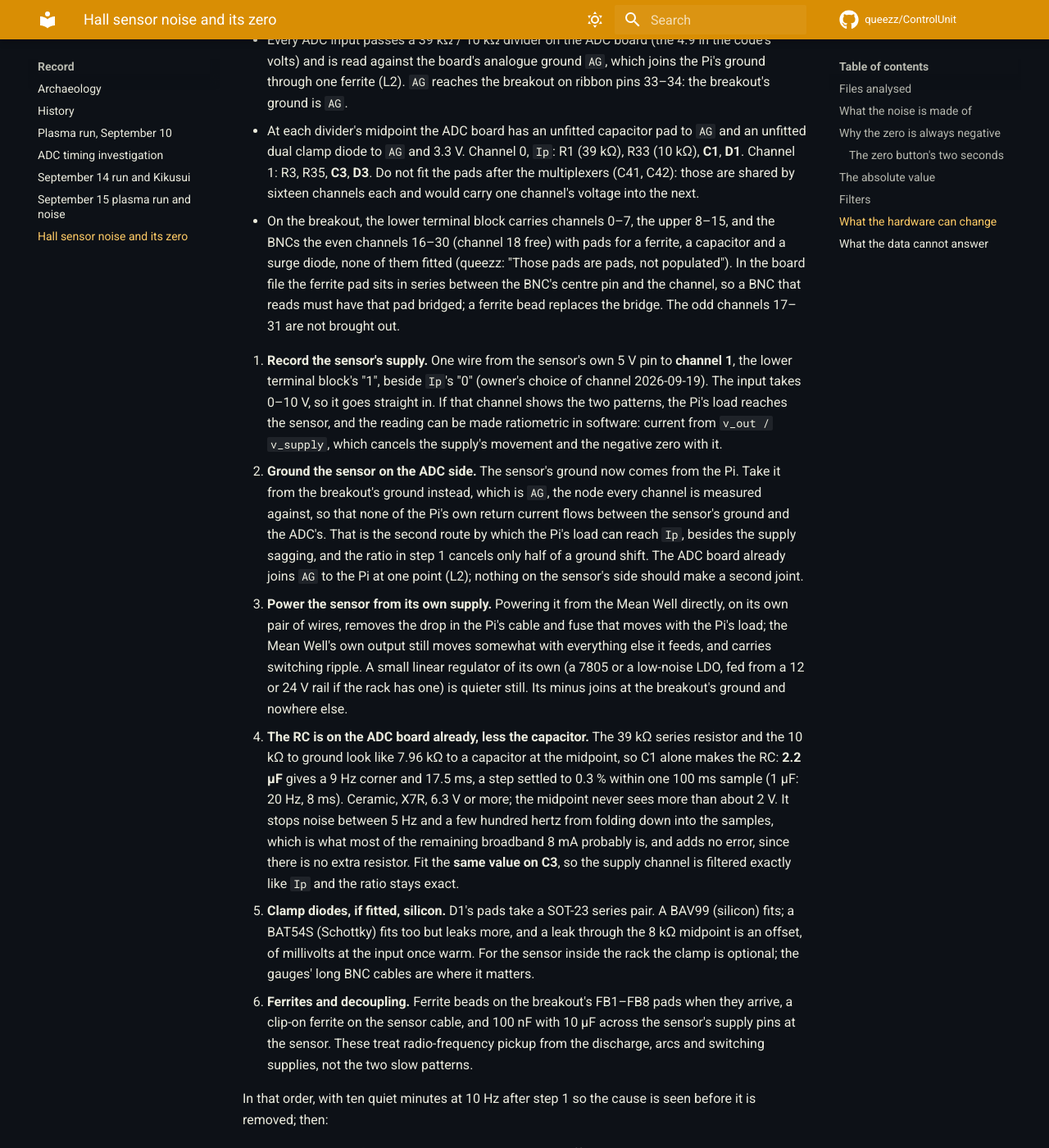
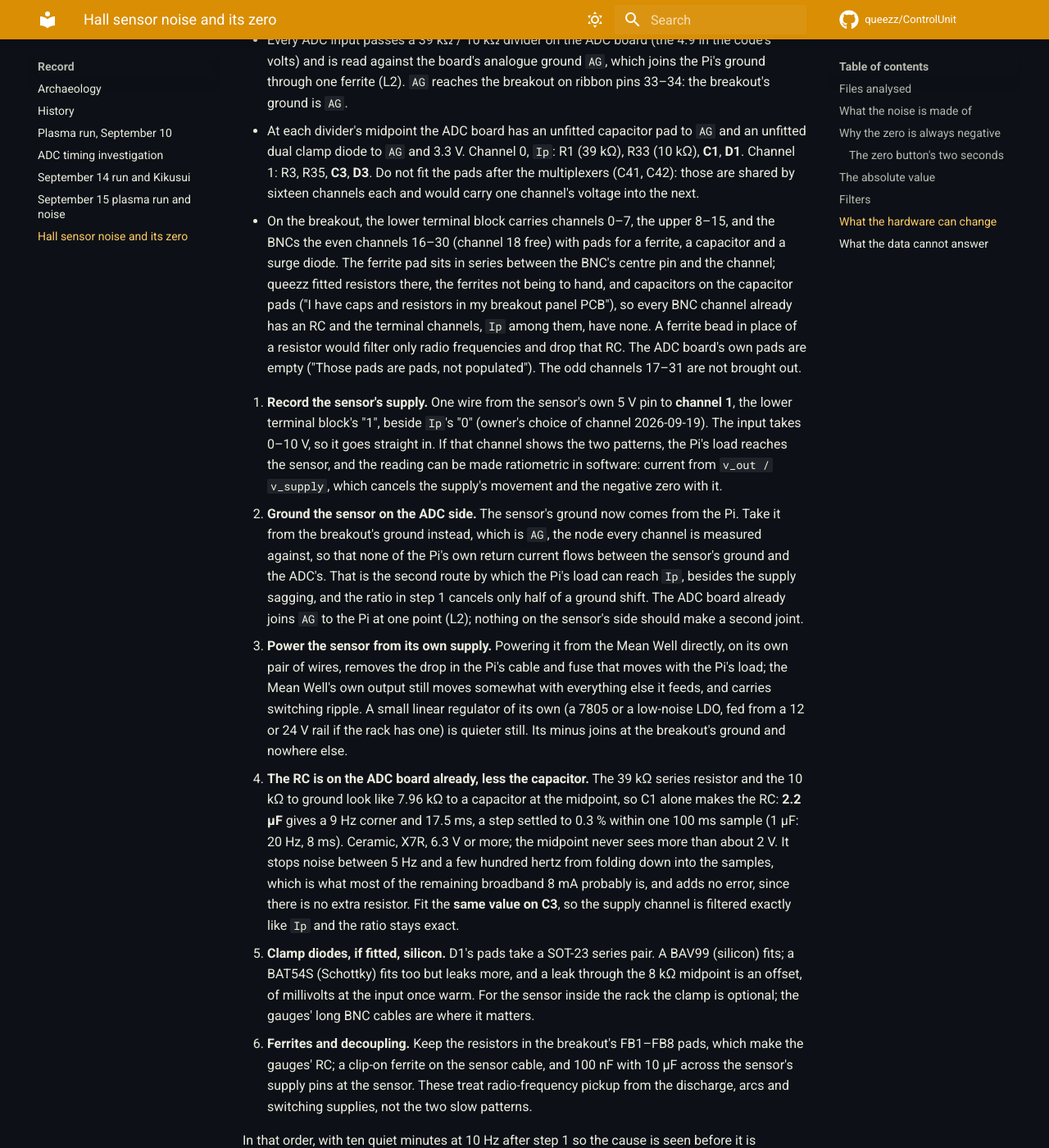
Before and after one commit to queezz/ControlUnit, an MkDocs documentation site: the page built from docs/diagnostics/2026-09-19-hall-sensor-noise.md, in a window 1280 px wide and 1400 px high, scrolled down 5477 px. Shown: the whole window at 82% size. Built offline with MkDocs 1.6.1 and Material for MkDocs 9.7.7, drawn with Linux system fonts in a browser that asks for light colours; comment, search, counter and statistics services are not loaded.

Commit message:
Record the breakout's fitted resistors and capacitors on the BNC channels
The owner fitted resistors in the ferrite pads and capacitors beside
them, so every gauge channel has an RC and the terminal channels, Ip
among them, have none. The ADC board's own pads are the empty ones.

agent: claude opus 5

```diff
--- a/docs/diagnostics/2026-09-19-hall-sensor-noise.md
+++ b/docs/diagnostics/2026-09-19-hall-sensor-noise.md
@@ -191,11 +191,15 @@ is the lab's own breakout, `panel-bncs` in `queezz/controlunig-pcb`.
   voltage into the next.
 - On the breakout, the lower terminal block carries channels 0–7, the
   upper 8–15, and the BNCs the even channels 16–30 (channel 18 free) with
-  pads for a ferrite, a capacitor and a surge diode, none of them fitted
-  (queezz: "Those pads are pads, not populated"). In the board file the
-  ferrite pad sits in series between the BNC's centre pin and the channel,
-  so a BNC that reads must have that pad bridged; a ferrite bead replaces
-  the bridge. The odd channels 17–31 are not brought out.
+  pads for a ferrite, a capacitor and a surge diode. The ferrite pad sits
+  in series between the BNC's centre pin and the channel; queezz fitted
+  resistors there, the ferrites not being to hand, and capacitors on the
+  capacitor pads ("I have caps and resistors in my breakout panel PCB"),
+  so every BNC channel already has an RC and the terminal channels,
+  `Ip` among them, have none. A ferrite bead in place of a resistor would
+  filter only radio frequencies and drop that RC. The ADC board's own
+  pads are empty ("Those pads are pads, not populated"). The odd channels
+  17–31 are not brought out.
 
 1. **Record the sensor's supply.** One wire from the sensor's own 5 V pin
    to **channel 1**, the lower terminal block's "1", beside `Ip`'s "0"
@@ -234,8 +238,9 @@ is the lab's own breakout, `panel-bncs` in `queezz/controlunig-pcb`.
    more, and a leak through the 8 kΩ midpoint is an offset, of millivolts
    at the input once warm. For the sensor inside the rack the clamp is
    optional; the gauges' long BNC cables are where it matters.
-6. **Ferrites and decoupling.** Ferrite beads on the breakout's FB1–FB8
-   pads when they arrive, a clip-on ferrite on the sensor cable, and
+6. **Ferrites and decoupling.** Keep the resistors in the breakout's
+   FB1–FB8 pads, which make the gauges' RC; a clip-on ferrite on the sensor
+   cable, and
    100 nF with 10 µF across the sensor's supply pins at the sensor. These
    treat radio-frequency pickup from the discharge, arcs and switching
    supplies, not the two slow patterns.
```
Also changed, not shown: .agents/directions.md (+6 -5 lines).
